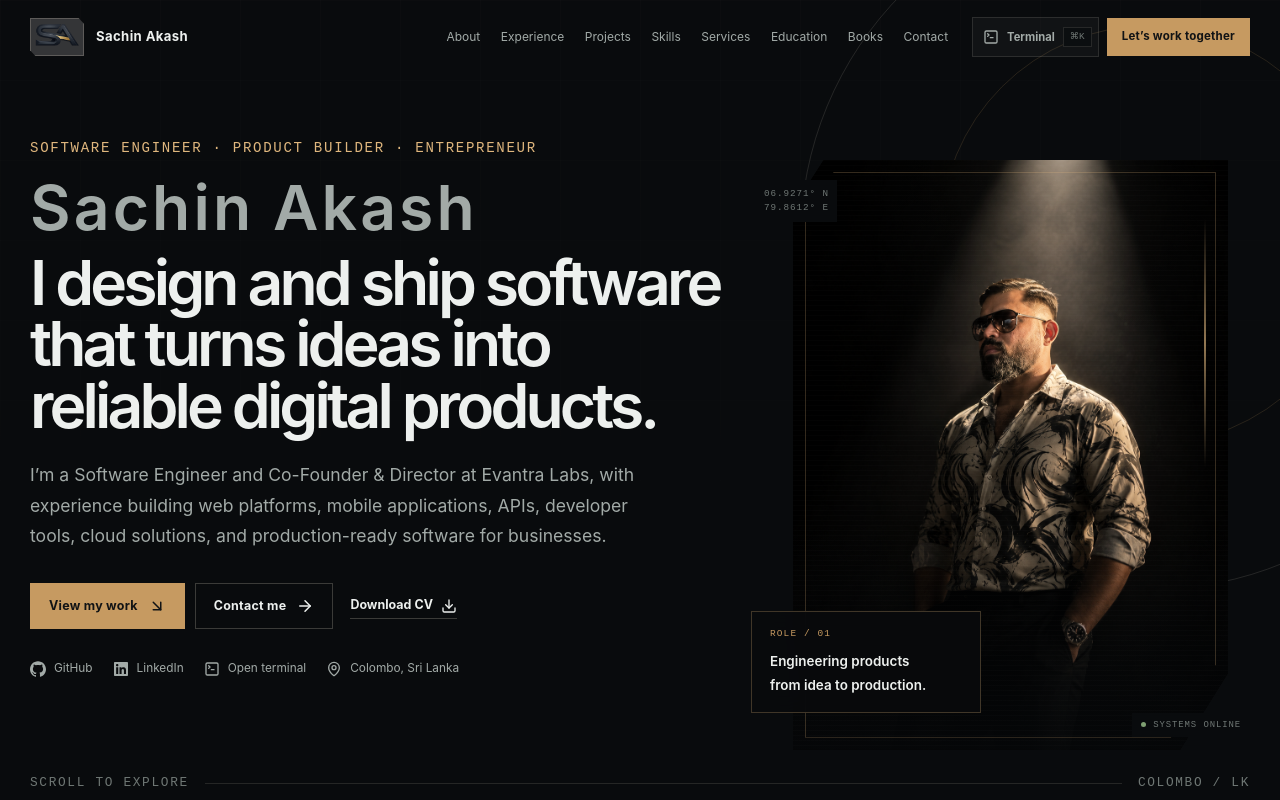
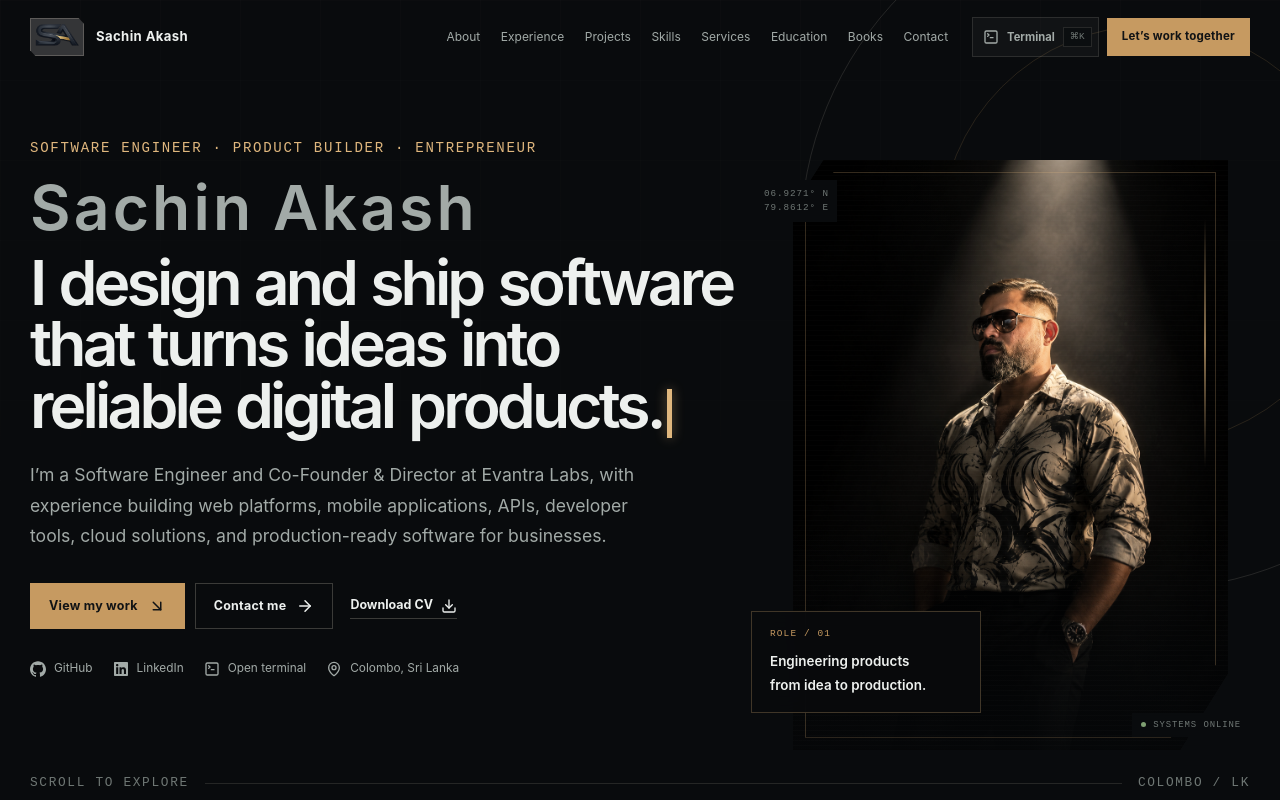
Before and after one commit to SachinAkash01/sachinakash.dev, a React (Vite) app in the folder sachinakash.dev/: page / in a window 1280 px wide. Shown: the top 800 px of the page. Built offline with nearby package versions, Linux system fonts and the light colour scheme.

Commit message:
Add typing effect to the profile headline

```diff
--- a/sachinakash.dev/src/index.css
+++ b/sachinakash.dev/src/index.css
@@ -575,12 +575,51 @@ h3 {
   letter-spacing: -0.062em;
   font-weight: 560;
 }
-.hero-copy h1 > span {
+.hero-name {
   display: block;
   margin-bottom: 14px;
   font: 650 clamp(0.95rem, 1.4vw, 1.2rem)/1.3 inherit;
   letter-spacing: 0.05em;
   color: var(--text-soft);
+}
+.hero-headline {
+  display: block;
+}
+.hero-headline__word {
+  display: inline-block;
+  white-space: nowrap;
+}
+.hero-headline__word:not(:last-child) {
+  margin-right: 0.24em;
+}
+.hero-typing-character {
+  position: relative;
+  opacity: 0;
+  transition: opacity 90ms ease-out;
+}
+.hero-typing-character--visible {
+  opacity: 1;
+}
+.hero-typing-cursor {
+  position: absolute;
+  z-index: 1;
+  left: calc(100% + 0.075em);
+  bottom: 0.08em;
+  width: 0.075em;
+  height: 0.78em;
+  background: var(--amber-bright);
+  box-shadow: 0 0 12px rgba(224, 183, 126, 0.48);
+  animation: hero-cursor-blink 0.82s steps(1, end) infinite;
+}
+@keyframes hero-cursor-blink {
+  0%,
+  46% {
+    opacity: 1;
+  }
+  47%,
+  100% {
+    opacity: 0;
+  }
 }
 .hero-summary {
   max-width: 680px;
@@ -3205,7 +3244,7 @@ h3 {
     line-height: 1.01;
     letter-spacing: -0.052em;
   }
-  .hero-copy h1 > span {
+  .hero-name {
     margin-bottom: 14px;
     font-size: clamp(1.22rem, 5.7vw, 1.42rem);
     line-height: 1.2;
--- a/sachinakash.dev/src/pages/HomePage.tsx
+++ b/sachinakash.dev/src/pages/HomePage.tsx
@@ -37,6 +37,19 @@ import { SectionHeading } from "../components/SectionHeading";
 import { Seo } from "../components/Seo";
 
 const reveal = { hidden: { opacity: 0, y: 18 }, visible: { opacity: 1, y: 0 } };
+
+let headlineCharacterIndex = 0;
+const headlineTypingWords = profile.headline.split(" ").map((word) => ({
+  key: `${word}-${headlineCharacterIndex}`,
+  characters: Array.from(word).map((character, characterIndex, characters) => ({
+    character,
+    index: headlineCharacterIndex++,
+    pauseAfter: characterIndex === characters.length - 1 ? 75 : 35,
+  })),
+}));
+const headlineTypingCharacters = headlineTypingWords.flatMap(
+  (word) => word.characters,
+);
 
 function BookDialog({
   book,
@@ -194,6 +207,7 @@ export function HomePage({ onOpenTerminal }: { onOpenTerminal: () => void }) {
   const [selectedBook, setSelectedBook] = useState<Book | null>(null);
   const [readingFactOpen, setReadingFactOpen] = useState(false);
   const [expandedExperience, setExpandedExperience] = useState<number | null>(0);
+  const [visibleHeadlineCharacters, setVisibleHeadlineCharacters] = useState(0);
   const location = useLocation();
   const closeReadingFact = useCallback(() => setReadingFactOpen(false), []);
   const socialUrl = (label: string) =>
@@ -206,6 +220,33 @@ export function HomePage({ onOpenTerminal }: { onOpenTerminal: () => void }) {
         0,
       );
   }, [location.hash]);
+
+  useEffect(() => {
+    if (reducedMotion) return;
+
+    let characterIndex = 0;
+    let typingTimer: number;
+    const revealNextCharacter = () => {
+      characterIndex += 1;
+      setVisibleHeadlineCharacters(characterIndex);
+
+      if (characterIndex < headlineTypingCharacters.length) {
+        const currentCharacter = headlineTypingCharacters[characterIndex - 1];
+        typingTimer = window.setTimeout(
+          revealNextCharacter,
+          currentCharacter.pauseAfter,
+        );
+      }
+    };
+    const startTimer = window.setTimeout(() => {
+      revealNextCharacter();
+    }, 680);
+
+    return () => {
+      window.clearTimeout(startTimer);
+      window.clearTimeout(typingTimer);
+    };
+  }, [reducedMotion]);
 
   const copyEmail = async () => {
     if (profile.email === "YOUR_EMAIL_ADDRESS") return;
@@ -232,9 +273,32 @@ export function HomePage({ onOpenTerminal }: { onOpenTerminal: () => void }) {
             transition={{ duration: 0.55 }}
           >
             <p className="hero-eyebrow">{profile.eyebrow}</p>
-            <h1>
-              <span>{profile.name}</span>
-              {profile.headline}
+            <h1 aria-label={`${profile.name}. ${profile.headline}`}>
+              <span className="hero-name" aria-hidden="true">
+                {profile.name}
+              </span>
+              <span className="hero-headline" aria-hidden="true">
+                {headlineTypingWords.map((word) => (
+                  <span className="hero-headline__word" key={word.key}>
+                    {word.characters.map(({ character, index }) => {
+                      const isVisible =
+                        reducedMotion || index < visibleHeadlineCharacters;
+                      const isCurrent =
+                        !reducedMotion &&
+                        index === visibleHeadlineCharacters - 1;
+                      return (
+                        <span
+                          className={`hero-typing-character${isVisible ? " hero-typing-character--visible" : ""}`}
+                          key={`${character}-${index}`}
+                        >
+                          {character}
+                          {isCurrent && <i className="hero-typing-cursor" />}
+                        </span>
+                      );
+                    })}
+                  </span>
+                ))}
+              </span>
             </h1>
             <p className="hero-summary">{profile.summary}</p>
             <div className="hero-actions">
```
